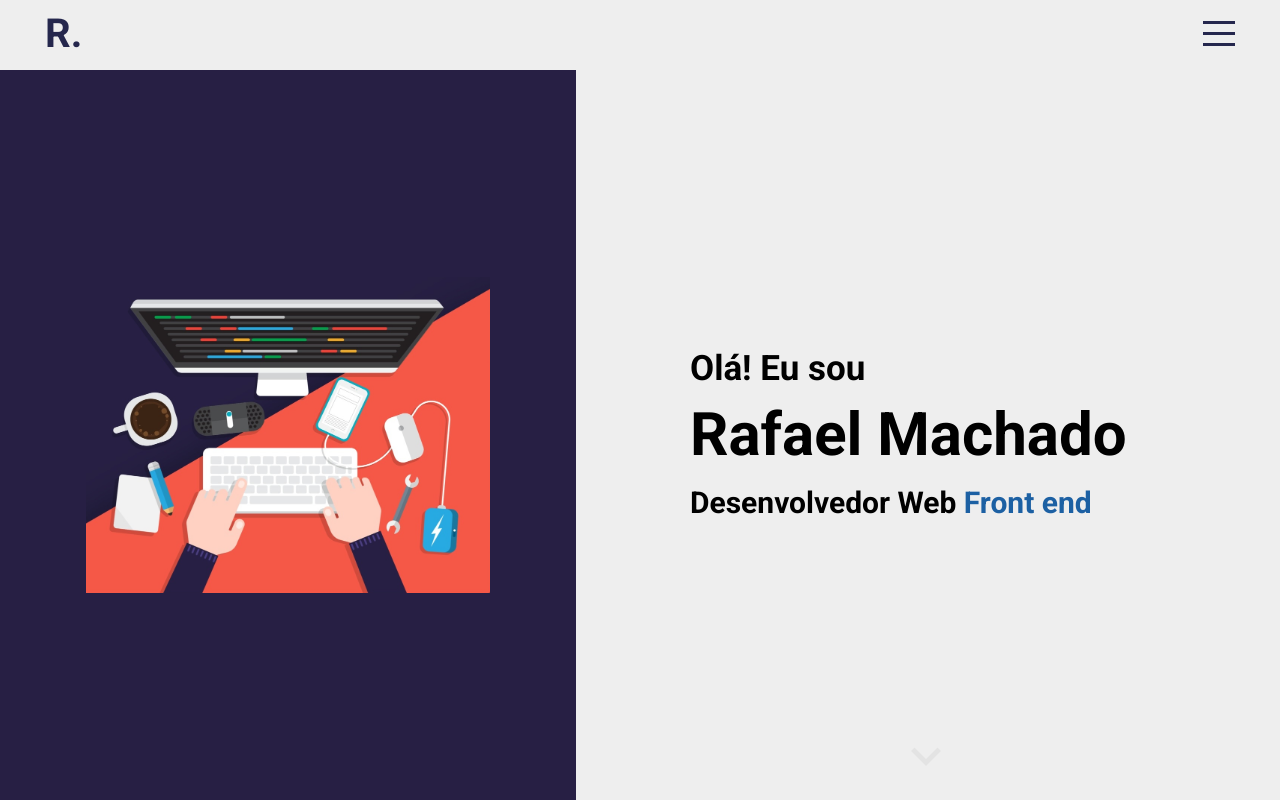
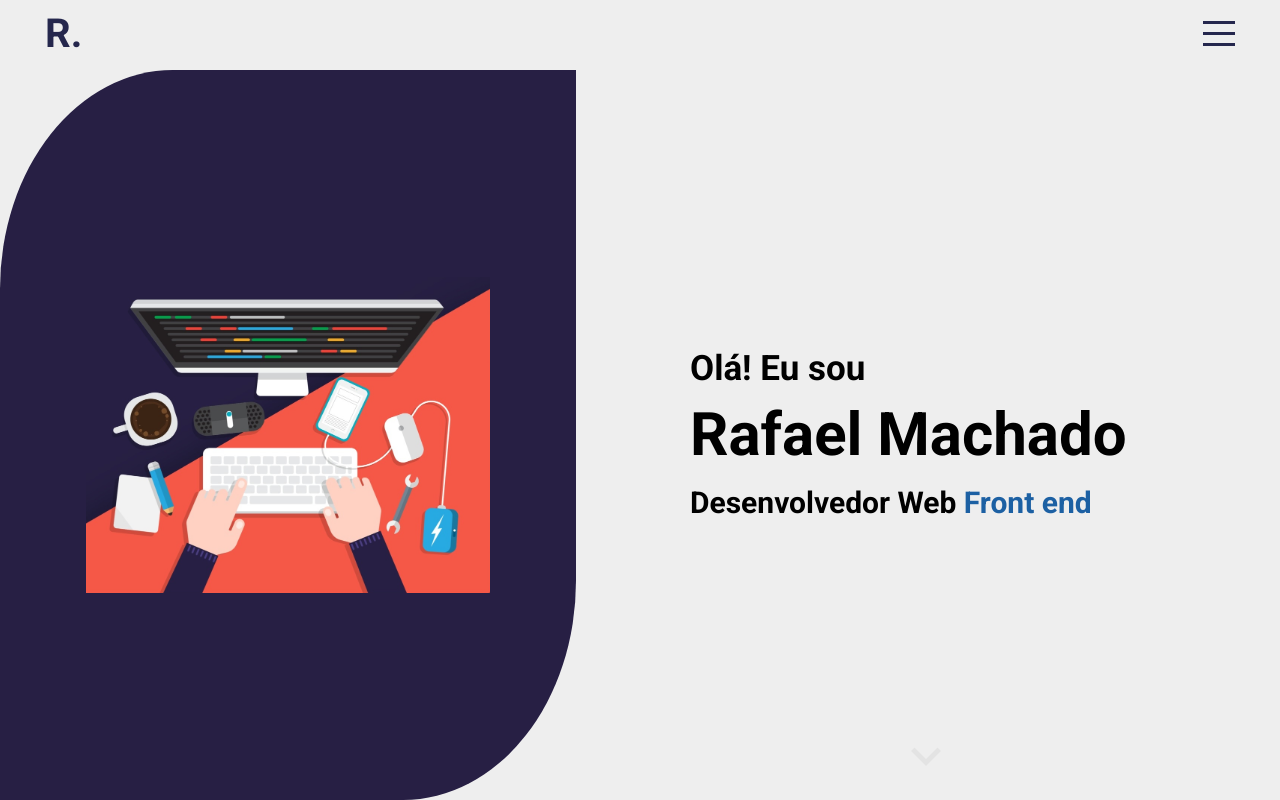
Before and after one commit to rafaelmach/matrix-bank, a React (Create React App) app in the folder portfolio-website/: page / in a window 1280 px wide. Built offline with nearby package versions, Linux system fonts and the light colour scheme.

Commit message:
Pequeno ajuste na foto da Home

```diff
--- a/portfolio-website/src/components/intro/intro.scss
+++ b/portfolio-website/src/components/intro/intro.scss
@@ -15,6 +15,8 @@
             height: calc(100vh - 70px);
             background-color: #271F44;
             // border-radius: 50%;
+            border-top-left-radius: 30%;
+            border-bottom-right-radius: 30%;
             display: flex;
             align-items: center;
             justify-content: center;
```
